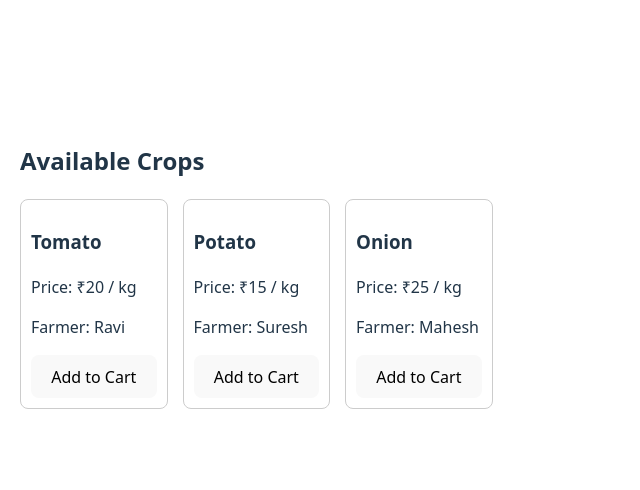
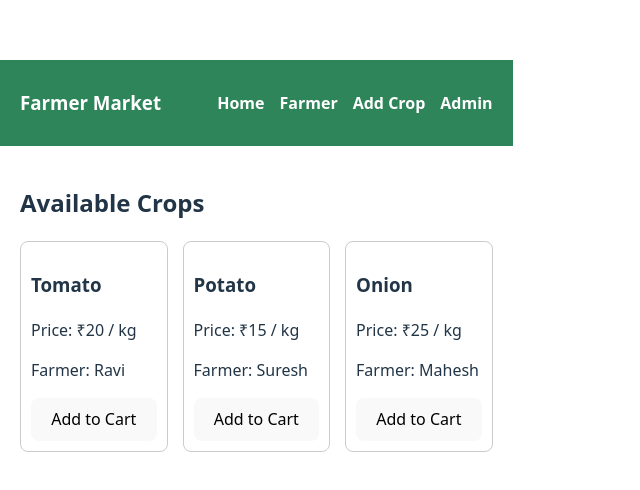
Before and after one commit to Reddykusuma08/farmer-marketplace, a React (Vite) app: page / in a window 1280 px wide. Shown: the part 134-624 px from the top of the page, without its empty margins (0-640 px from the left). Built offline with nearby package versions, Linux system fonts and the light colour scheme.

Commit message:
Add navigation navbar

```diff
--- a/src/App.jsx
+++ b/src/App.jsx
@@ -1,4 +1,5 @@
 import { BrowserRouter, Routes, Route } from "react-router-dom";
+import Navbar from "./components/Navbar";
 
 import Home from "./pages/Home";
 import Login from "./pages/Login";
@@ -10,6 +11,8 @@ import AdminOrders from "./pages/admin/Orders";
 export default function App() {
   return (
     <BrowserRouter>
+      <Navbar />   {/* 👈 Add this line */}
+
       <Routes>
         <Route path="/" element={<Home />} />
         <Route path="/login" element={<Login />} />
--- /dev/null
+++ b/src/components/Navbar.jsx
@@ -0,0 +1,30 @@
+import { Link } from "react-router-dom";
+
+export default function Navbar() {
+    return (
+        <div style={navStyle}>
+            <h3 style={{ color: "white" }}>Farmer Market</h3>
+
+            <div style={{ display: "flex", gap: "15px" }}>
+                <Link style={linkStyle} to="/">Home</Link>
+                <Link style={linkStyle} to="/farmer/dashboard">Farmer</Link>
+                <Link style={linkStyle} to="/farmer/add-crop">Add Crop</Link>
+                <Link style={linkStyle} to="/admin/orders">Admin</Link>
+            </div>
+        </div>
+    );
+}
+
+const navStyle = {
+    backgroundColor: "#2f855a",
+    padding: "10px 20px",
+    display: "flex",
+    justifyContent: "space-between",
+    alignItems: "center"
+};
+
+const linkStyle = {
+    color: "white",
+    textDecoration: "none",
+    fontWeight: "bold"
+};
```
